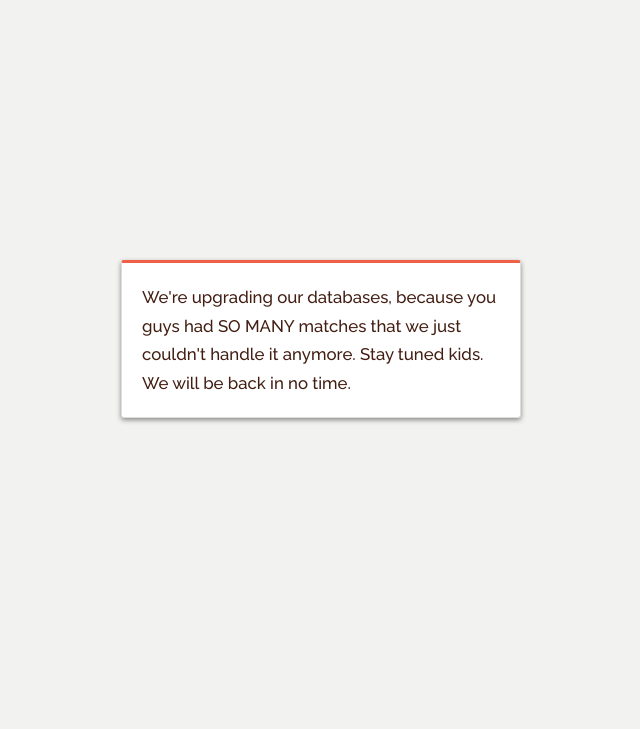
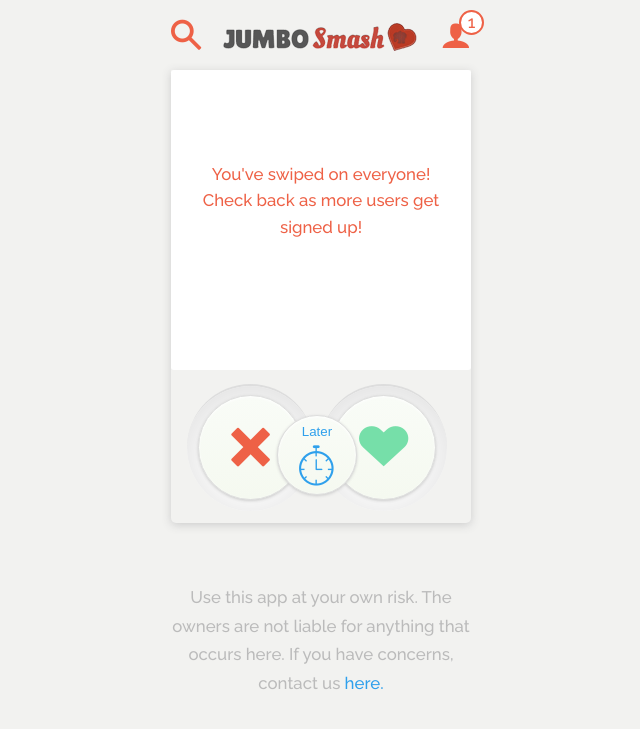
Before and after one commit to TylerLubeck/JumboSmash, a Django app: page / in a window 1280 px wide. Shown: the top 729 px of the page, without its empty margins (319-959 px from the left). Run offline with Django 3.2, Linux system fonts and the light colour scheme; a user stored in the database is signed in; tables that the repository leaves empty hold one stand-in row (values such as "Sample post"); some libraries are stand-ins or nearby versions.

Commit message:
were back

```diff
--- a/smashers/templates/base.html
+++ b/smashers/templates/base.html
@@ -29,10 +29,10 @@
     </head>
     <body>
 
-        <div class="wrapper login-wrap">
+        <!-- <div class="wrapper login-wrap">
             <p>We're upgrading our databases, because you guys had SO MANY matches  that we just couldn't handle it anymore. Stay tuned kids. We will be back in no time.</p>
-        </div>
-        <!-- <div class='logged-in-content' {% if is_authenticated|lower == 'false' %} style="display: none" {% endif %}>
+        </div> -->
+        <div class='logged-in-content' {% if is_authenticated|lower == 'false' %} style="display: none" {% endif %}>
             <header class='wrapper'>
                 <input type='text' name='smash-autocomplete' class='wrapper' placeholder='search' id='smash-autocomplete' />
                 <i href='#updateProfileModal' class='header-actions js-show-profile icon-user'></i>
@@ -99,7 +99,7 @@
         <script src="{% static 'smashers/scripts/swingfull.js' %}"></script>
         <script src="{% static 'smashers/scripts/require.min.js' %}"></script>
         <script src="{% static 'smashers/scripts/app-built.js' %}"></script>
-        <script type="text/javascript">require(["app"]);</script> -->
+        <script type="text/javascript">require(["app"]);</script>
 
     </body>
 </html>
```
